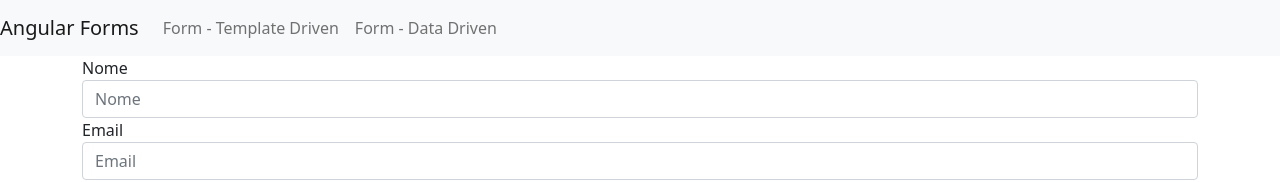
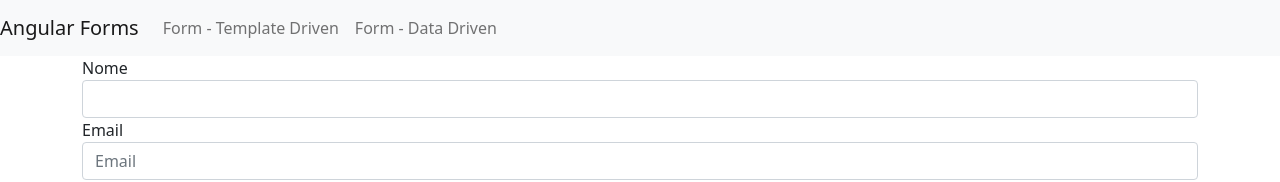
Before and after one commit to luanpoppe/loiane-angular-01, an Angular app: page /dataForm in a window 1280 px wide. Shown: the top 182 px of the page. Built offline with nearby package versions, Linux system fonts and the light colour scheme.

Commit message:
Terminei a aula ‘Formulários reativos: Campo input customizado (ControlValueAcessor)’

```diff
--- a/src/app/data-form/data-form.component.html
+++ b/src/app/data-form/data-form.component.html
@@ -1,6 +1,16 @@
 <form [formGroup]="formulario" (ngSubmit)="onSubmit()">
   <!-- Nome -->
-  <div class="form-group">
+
+  <app-input-field
+    class="col-12"
+    formControlName="nome"
+    [classeCss]="aplicaCssErro('nome')"
+    id="nome"
+    label="Nome"
+    [control]="$any(formulario).controls.nome"
+  ></app-input-field>
+
+  <!-- <div class="form-group">
     <div class="col-sm-12">
       <label for="nome">Nome</label>
     </div>
@@ -18,7 +28,7 @@
 
     <app-error-msg [control]="$any(formulario).controls.nome" label="Nome">
     </app-error-msg>
-  </div>
+  </div> -->
 
   <!-- Email -->
   <div class="form-group">
--- /dev/null
+++ b/src/app/shared/input-field/input-field.component.html
@@ -0,0 +1,11 @@
+<div class="form-group" [ngClass]="classeCss">
+  <label [attr.for]="id">{{ label }}</label>
+  <input
+    [type]="type"
+    class="form-control"
+    [id]="id"
+    [readonly]="!!isReadOnly"
+    [(ngModel)]="value"
+  />
+  <app-error-msg [control]="control" [label]="label"> </app-error-msg>
+</div>
--- /dev/null
+++ b/src/app/shared/input-field/input-field.component.ts
@@ -0,0 +1,57 @@
+import { Component, Input, forwardRef } from '@angular/core';
+import { ControlValueAccessor, NG_VALUE_ACCESSOR } from '@angular/forms';
+
+const INPUT_FIELD_VALUE_ACCESSOR: any = {
+  provide: NG_VALUE_ACCESSOR,
+  useExisting: forwardRef(() => InputFieldComponent),
+  multi: true,
+};
+
+@Component({
+  selector: 'app-input-field',
+  templateUrl: './input-field.component.html',
+  styleUrls: ['./input-field.component.css'],
+  providers: [INPUT_FIELD_VALUE_ACCESSOR],
+})
+export class InputFieldComponent implements ControlValueAccessor {
+  @Input() classeCss: any;
+  @Input() id!: string;
+  @Input() label!: string;
+  @Input() type: string = 'text';
+  @Input() control!: any;
+  @Input() isReadOnly = false;
+
+  private innverValue: any;
+
+  get value() {
+    return this.innverValue;
+  }
+
+  set value(v: any) {
+    if (v !== this.innverValue) {
+      this.innverValue = v;
+      this.onChangeCb(v);
+    }
+  }
+
+  constructor() {}
+
+  onChangeCb: (_: any) => void = () => {};
+  onTouchedCb: (_: any) => void = () => {};
+
+  writeValue(v: any): void {
+    this.value = v;
+  }
+
+  registerOnChange(fn: any): void {
+    this.onChangeCb = fn;
+  }
+
+  registerOnTouched(fn: any): void {
+    this.onTouchedCb = fn;
+  }
+
+  setDisabledState?(isDisabled: boolean): void {
+    this.isReadOnly = isDisabled;
+  }
+}
```
Also changed, not shown: src/app/shared/shared.module.ts (+10 -2 lines), src/app/shared/input-field/input-field.component.css (added), 1 other file (tests, documents, lock files or other folders).
